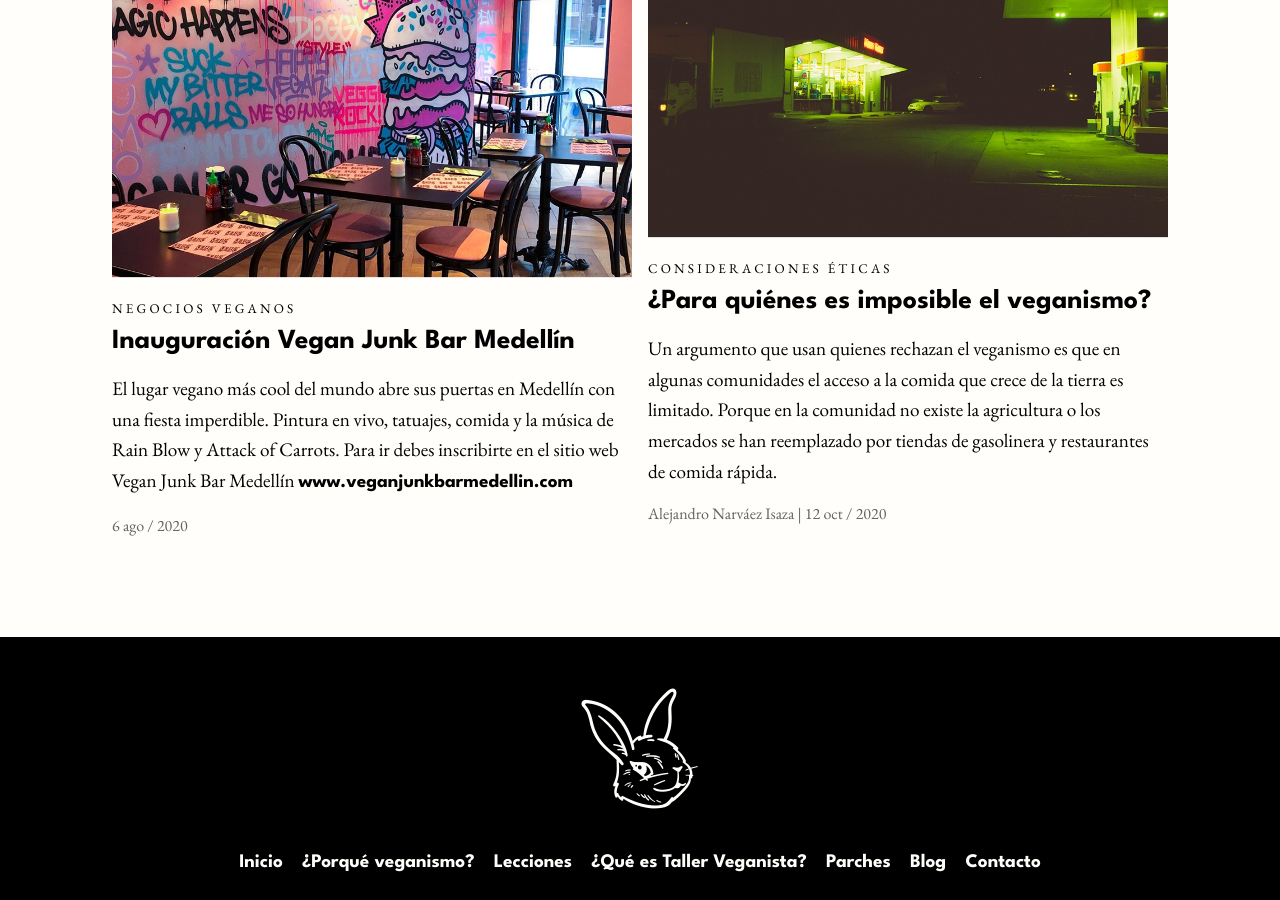
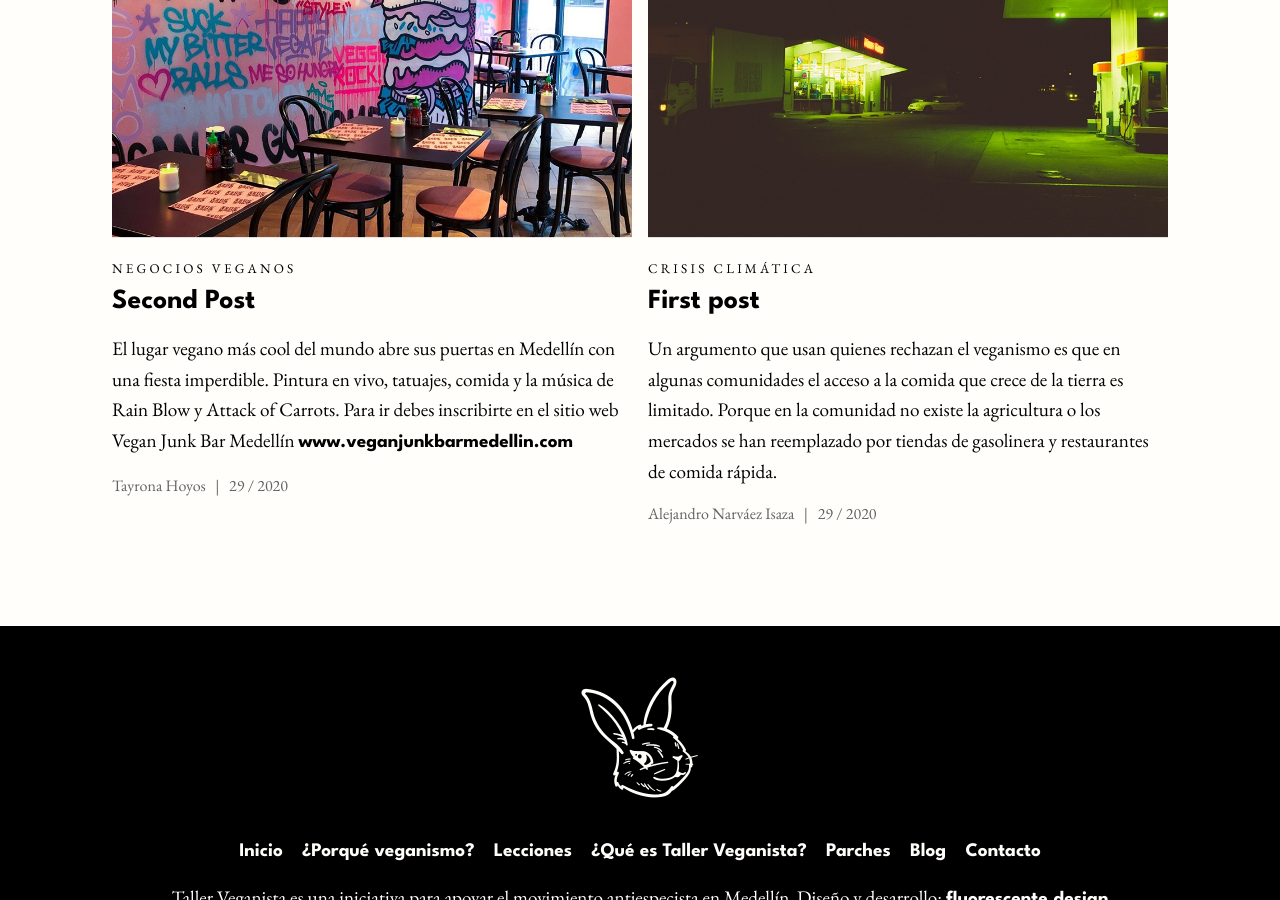
Before and after one commit to tallerveganista/tallerveganista.github.io, a Jekyll site: the page built from index.markdown, in a window 1280 px wide and 900 px high, scrolled down 2483 px. Built offline with Jekyll 4.4.1, drawn with Linux system fonts in a browser that asks for light colours; nearby versions of some CDN libraries; some web fonts are replaced; a script that is not in the unit is left out.

Commit message:
thumbnails for home

```diff
--- a/_layouts/home.html
+++ b/_layouts/home.html
@@ -83,29 +83,29 @@
         <div class="preview-event-article preview-event">
           <h5>Para Parchar</h5>
           <!-- thumbnail -->
+          {% for post in site.posts %}
+            {% if post.tags contains 'highlight-event' %}
+              <!-- big-thumbnail -->
               <div class="big-thumbnail">
-            <a href="/first-post/">
+                <a href="{{ post.url }}">
                   <figure>
-                <img src="">
+                    <img src="{{ post.image-landscape }}" alt="">
                   </figure>
                 </a>
+                <p class="category">{{ post.categories }}</p>
                 <a href="#">
-              <figure>
-                <img src="{{ "/assets/images/event-thumbnail.jpg" | relative_url }}" alt="{{ file.name }}">
-              </figure>
-            </a>
-            <p class="category">Negocios Veganos</p>
-            <a href="#">
-              <h4 class="link-heading">Inauguración Vegan Junk Bar Medellín</h4>
+                  <h4 class="link-heading">{{ post.title }}</h4>
                 </a>
                 <!-- text-box -->
                 <div class="text-box">
-              <p>El lugar vegano más cool del mundo abre sus puertas en Medellín con una fiesta imperdible. Pintura en vivo, tatuajes, comida y la música de Rain Blow y Attack of Carrots. Para ir debes inscribirte en el sitio web Vegan Junk Bar Medellín <a class="link" href="#">www.veganjunkbarmedellin.com</a></p>
+                  <p>{{ post.excerpt }}</p>
                 </div>
                 <!-- text-box end -->
-            <p class="author-date">6 ago / 2020</p>
+                <p class="author-date">{{ post.author }} &nbsp; | &nbsp;{% assign m = page.date | date: "%-m" %} {% case m %} {% when '1' %}Enero {% when '2' %}Febrero {% when '3' %}Marzo {% when '4' %}Abril {% when '5' %}Mayo {% when '6' %}Junio {% when '7' %}Julio {% when '8' %}Agosto {% when '9' %}Septiembre {% when '10' %}Octubre {% when '11' %}Noviembre {% when '12' %}Diciembre {% endcase %} {{ post.date | date: "%d" }} / {{ post.date | date: "%Y" }}</p>
               </div>
-          <!-- thumbnail end -->
+              <!-- big thumbnail end -->
+            {% endif %}
+          {% endfor %}
         </div>
         <!-- preview-event-article end -->
       </div>
@@ -116,25 +116,29 @@
         <!-- prewiew-event-article -->
         <div class="preview-event-article">
           <h5>Para Leer</h5>
-          <!-- thumbnail -->
+          {% for post in site.posts %}
+            {% if post.tags contains 'highlight-article' %}
+              <!-- big-thumbnail -->
               <div class="big-thumbnail">
-            <a href="#">
+                <a href="{{ post.url }}">
                   <figure>
-                <img src="{{ "/assets/images/article-thumbnail.jpg" | relative_url }}" alt="{{ file.name }}">
+                    <img src="{{ post.image-landscape }}" alt="">
                   </figure>
                 </a>
-            <p class="category">Consideraciones Éticas</p>
+                <p class="category">{{ post.categories }}</p>
                 <a href="#">
-              <h4 class="link-heading">¿Para quiénes es imposible el veganismo?</h4>
+                  <h4 class="link-heading">{{ post.title }}</h4>
                 </a>
                 <!-- text-box -->
                 <div class="text-box">
-              <p>Un argumento que usan quienes rechazan el veganismo es que en algunas comunidades el acceso a la comida que crece de la tierra es limitado. Porque en la comunidad no existe la agricultura o los mercados se han reemplazado por tiendas de gasolinera y restaurantes de comida rápida.</p>
+                  <p>{{ post.excerpt }}</p>
                 </div>
                 <!-- text-box end -->
-            <p class="author-date">Alejandro Narváez Isaza  |  12 oct / 2020</p>
+                <p class="author-date">{{ post.author }} &nbsp; | &nbsp;{% assign m = page.date | date: "%-m" %} {% case m %} {% when '1' %}Enero {% when '2' %}Febrero {% when '3' %}Marzo {% when '4' %}Abril {% when '5' %}Mayo {% when '6' %}Junio {% when '7' %}Julio {% when '8' %}Agosto {% when '9' %}Septiembre {% when '10' %}Octubre {% when '11' %}Noviembre {% when '12' %}Diciembre {% endcase %} {{ post.date | date: "%d" }} / {{ post.date | date: "%Y" }}</p>
               </div>
-          <!-- thumbnail end -->
+              <!-- big thumbnail end -->
+            {% endif %}
+          {% endfor %}
         </div>
         <!-- prewiew-event-article end -->
       </div>
```
Also changed, not shown: _layouts/post.html (+4 -36 lines), _layouts/why.html (+1 -17 lines), _posts/2020-11-27-first-post.md (+5 -3 lines), _posts/2020-11-27-second-post.md (+7 -1 lines). Lines whose indentation alone changed are shown as unchanged.
